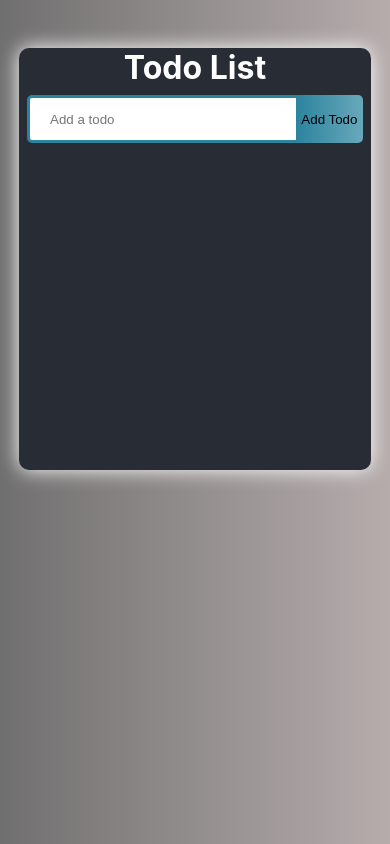
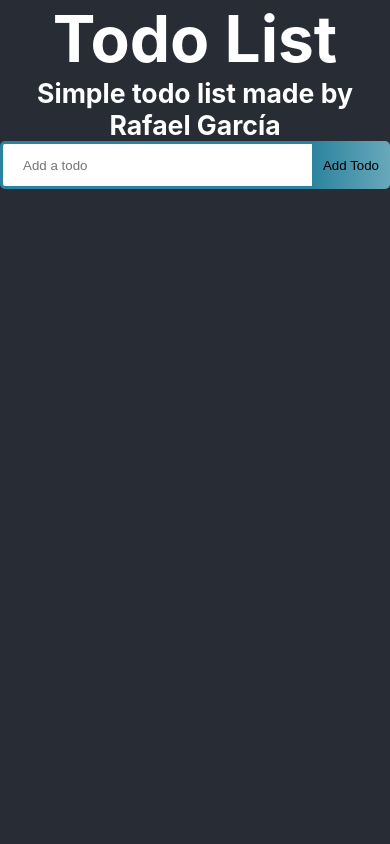
Before and after one commit to gmdom/interview-test, a React (Create React App) app: page / in a window 390 px wide. Built offline with nearby package versions, Linux system fonts and the light colour scheme.

Commit message:
add media query

```diff
--- a/src/App.css
+++ b/src/App.css
@@ -14,5 +14,11 @@
 
 @media only screen and (max-width: 390px){
   .App{
-    padding:0
+    font-size: 200%;
+    padding:0;
+    min-height: 100vh;
+    margin: auto;
+    border-radius: initial;
+    box-shadow:none;
+    min-width: 100vw;
  }}
--- a/src/App.js
+++ b/src/App.js
@@ -16,6 +16,7 @@ function App() {
   return (
     <div className="App">
       <h1>Todo List</h1>
+      <h5>Simple todo list made by Rafael García</h5>
       <TodoForm addTodo={(task) => dispatch({ type: 'ADDED', task })} />
       <TodoList>
         {todos.map((todo) => (
--- a/src/components/Todo/Todo.js
+++ b/src/components/Todo/Todo.js
@@ -48,7 +48,10 @@ export default function Todo({ todo, deleteTodo, toggleTodo, updateTodo }) {
           </div>
         </>
       ) : (
-        <form className={styles['edit-form']}>
+        <form
+          onSubmit={(e) => e.preventDefault()}
+          className={styles['edit-form']}
+        >
           <input
             ref={inputRef}
             type="text"
--- a/src/components/Todo/Todo.module.css
+++ b/src/components/Todo/Todo.module.css
@@ -7,6 +7,9 @@
     align-items: center;
     border-radius: 5px;
     color: white;
+}
+@media only screen and (max-width: 390px){
+    .todo{margin:0;margin-top: 0.5rem;}
 }
 .todo p{
     margin-left: 1rem;
--- a/src/components/TodoForm/TodoForm.module.css
+++ b/src/components/TodoForm/TodoForm.module.css
@@ -4,6 +4,10 @@
     height: 3rem;
 
 }
+@media only screen and (max-width: 390px){
+    .form{margin: 0}
+}
+
 .form input{
 
     border: 3px solid rgb(44, 131, 158);
```
